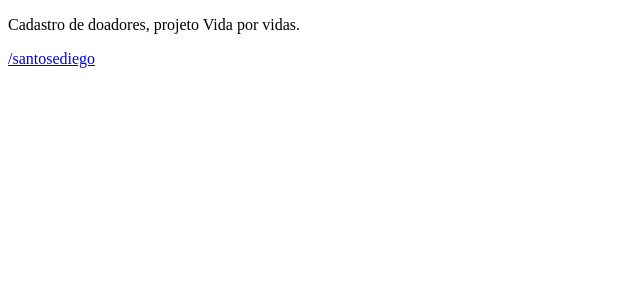
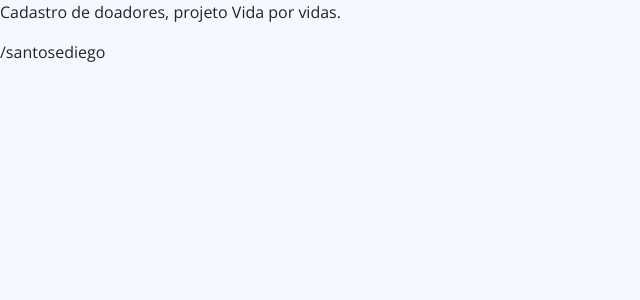
Before and after one commit to santosediego/RegistroDoadores, a React (Create React App) app in the folder frontend/: page / in a window 1280 px wide. Shown: the top 300 px of the page, without its empty margins (0-640 px from the left). Built offline with nearby package versions, Linux system fonts and the light colour scheme.

Commit message:
Bootstrap

```diff
--- a/frontend/package.json
+++ b/frontend/package.json
@@ -10,6 +10,7 @@
     "@types/node": "^16.7.13",
     "@types/react": "^17.0.20",
     "@types/react-dom": "^17.0.9",
+    "bootstrap": "5.1.3",
     "react": "^17.0.2",
     "react-dom": "^17.0.2",
     "react-scripts": "5.0.0",
--- a/frontend/src/index.css
+++ b/frontend/src/index.css
@@ -0,0 +1,19 @@
+@import url('https://fonts.googleapis.com/css2?family=Open+Sans:wght@400;700&display=swap');
+
+:root {
+  --color-primary: #1F497D;
+}
+
+* {
+    box-sizing: border-box;
+    font-family: 'Open Sans', sans-serif;
+}
+
+html, body {
+    background-color: #F5F9FF;
+}
+
+a, a:hover {
+  text-decoration: none;
+  color: unset;
+}
--- a/frontend/src/index.tsx
+++ b/frontend/src/index.tsx
@@ -1,5 +1,6 @@
 import React from 'react';
 import ReactDOM from 'react-dom';
+import 'bootstrap/dist/css/bootstrap.css'
 import './index.css';
 import App from './App';
 
```
Also changed, not shown: 1 other file (tests, documents, lock files or other folders).
